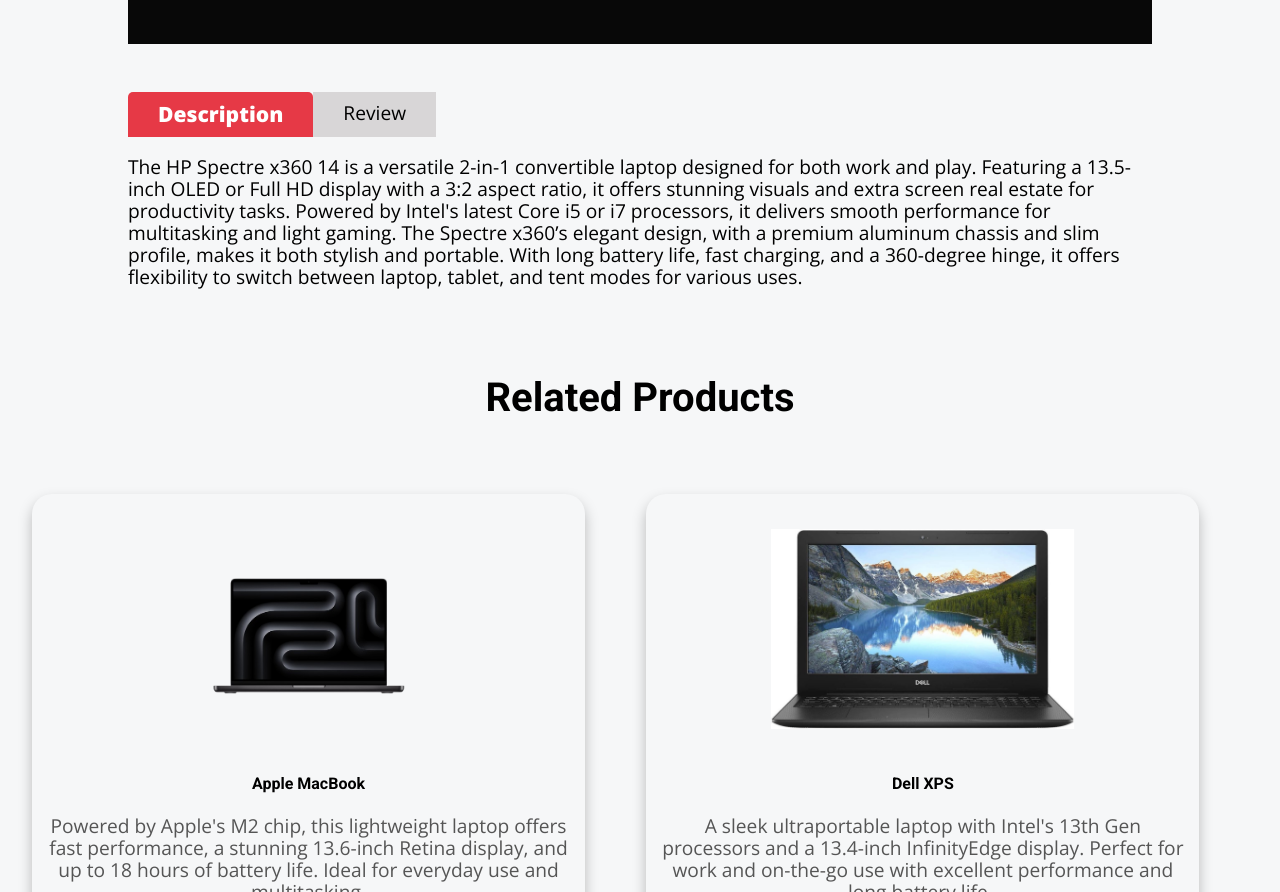
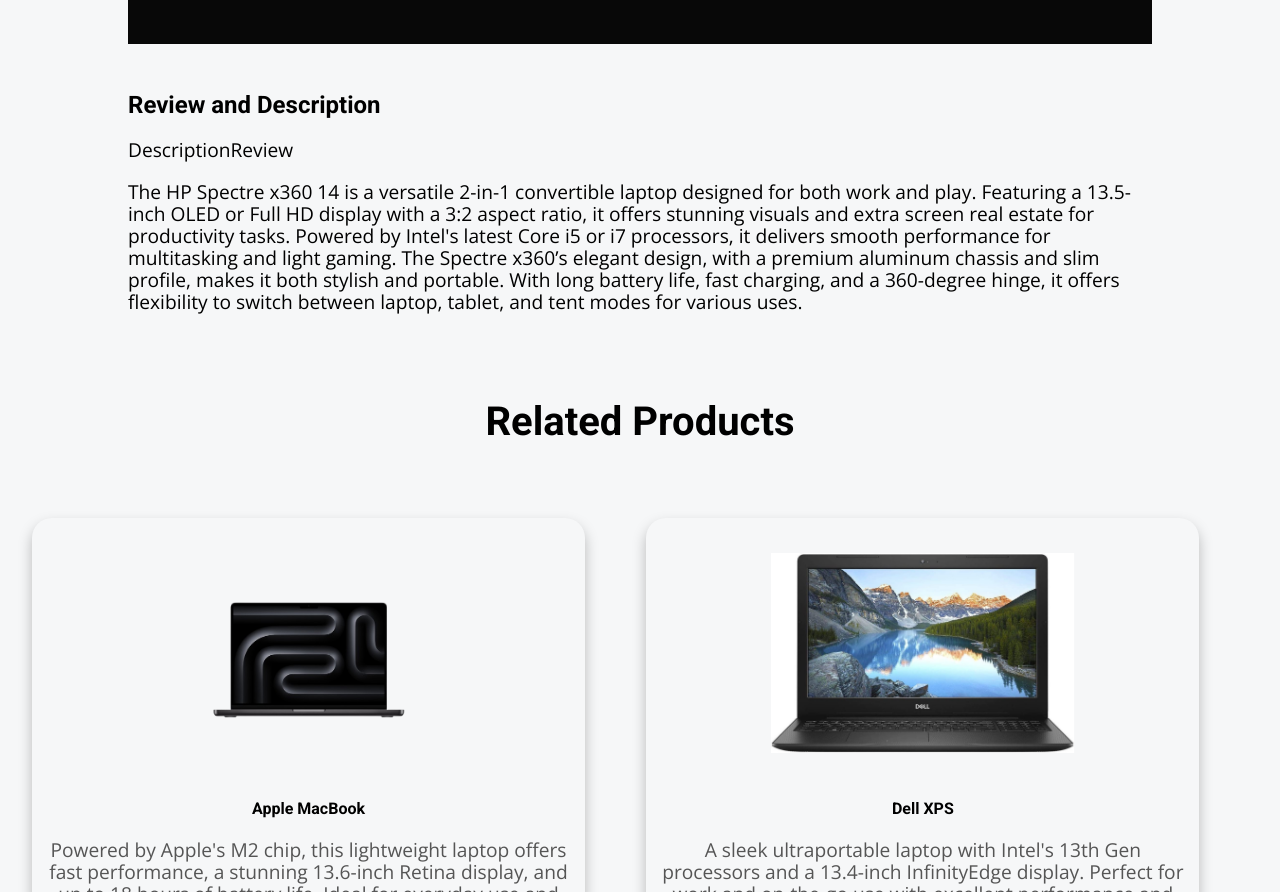
Before and after one commit to ArshdeepMahay06/InterfaceDesignProject, a plain HTML site: page Project/product-page-3.html in a window 1280 px wide. Shown: the part 1053-1945 px from the top of the page. Drawn offline with nearby package versions, Linux system fonts and the light colour scheme.

Commit message:
Update product-page-3.html

```diff
--- a/Project/product-page-3.html
+++ b/Project/product-page-3.html
@@ -58,14 +58,15 @@
 
     <!-- Next section will have Description and Reviews and these will be toggle tabs -->
     <section class="tabs">
+      <h2>Review and Description</h2>
       <div class="buttons">
         <input type="radio" name="options" value="option1" checked id="opt-1">
         <label for="opt-1">
-          <div class="tab-name">Description</div>
+          Description
         </label>
         <input type="radio" name="options" value="option2" id="opt-2">
         <label for="opt-2">
-          <div class="tab-name">Review</div>
+          Review
         </label>
       </div>
       <div class="tabs-content">
@@ -82,7 +83,7 @@
           <form action="#" class="review-form">
             <p>Your email will not be published</p>
             <label for="review-textarea">Your Review</label>
-            <textarea name="" id="review-textarea"></textarea>
+            <textarea id="review-textarea"></textarea>
             <div class="text-email">
               <div>
                 <label for="review-name">Name</label>
```
